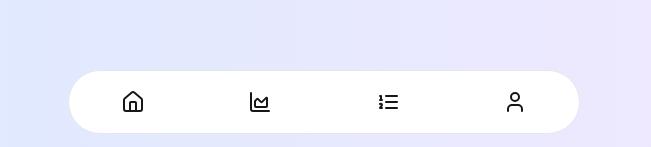
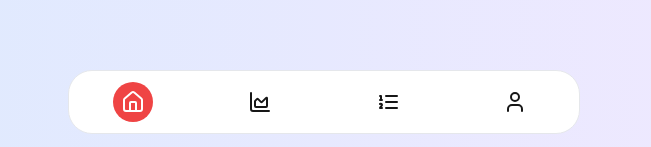
Before and after one commit to eatalay13/book_tracker, a Next.js app: page / in a window 1280 px wide. Shown: the part 650-797 px from the top of the page, without its empty margins (316-967 px from the left). Built offline with nearby package versions, Linux system fonts and the light colour scheme.

Commit message:
Refactor BottomNavigation to use BottomNavigationItem component

```diff
--- a/src/components/BottomNavigation.tsx
+++ b/src/components/BottomNavigation.tsx
@@ -1,38 +1,14 @@
 import { ChartArea, Home, ListOrdered, User } from "lucide-react";
-import Link from "next/link";
+import BottomNavigationItem from "./BottomNavigationItem";
 
 function BottomNavigation() {
   return (
-    <div className="fixed bottom-4 left-1/2 z-50 h-16 w-full max-w-lg -translate-x-1/2 rounded-full border border-gray-200 bg-white dark:border-gray-600 dark:bg-gray-700">
+    <div className="fixed bottom-4 left-1/2 z-50 h-16 w-full max-w-lg -translate-x-1/2 rounded-3xl border border-gray-200 bg-white dark:border-gray-600 dark:bg-gray-700">
       <div className="mx-auto flex h-full max-w-lg grid-cols-5 justify-around">
-        <Link
-          href="/"
-          className="group inline-flex flex-col items-center justify-center rounded-s-full px-5 hover:bg-gray-50 dark:hover:bg-gray-800"
-        >
-          <Home />
-          <span className="sr-only">Anasayfa</span>
-        </Link>
-        <Link
-          href="/report"
-          className="group inline-flex flex-col items-center justify-center px-5 hover:bg-gray-50 dark:hover:bg-gray-800"
-        >
-          <ChartArea />
-          <span className="sr-only">Raporlar</span>
-        </Link>
-        <Link
-          href="/leaderboard"
-          className="group inline-flex flex-col items-center justify-center px-5 hover:bg-gray-50 dark:hover:bg-gray-800"
-        >
-          <ListOrdered />
-          <span className="sr-only">Okuma Sıralaması</span>
-        </Link>
-        <Link
-          href="/profile"
-          className="group inline-flex flex-col items-center justify-center rounded-e-full px-5 hover:bg-gray-50 dark:hover:bg-gray-800"
-        >
-          <User />
-          <span className="sr-only">Profile</span>
-        </Link>
+        <BottomNavigationItem href="/" icon={<Home />} />
+        <BottomNavigationItem href="/report" icon={<ChartArea />} />
+        <BottomNavigationItem href="/leaderboard" icon={<ListOrdered />} />
+        <BottomNavigationItem href="/profile" icon={<User />} />
       </div>
     </div>
   );
--- /dev/null
+++ b/src/components/BottomNavigationItem.tsx
@@ -0,0 +1,34 @@
+"use client";
+
+import clsx from "clsx";
+import Link from "next/link";
+import { usePathname } from "next/navigation";
+
+interface BottomNavigationItemProps {
+  icon: React.ReactNode;
+  href: string;
+}
+
+function BottomNavigationItem(props: BottomNavigationItemProps) {
+  const pathname = usePathname();
+
+  return (
+    <Link
+      href={props.href}
+      className="group inline-flex flex-col items-center justify-center transition duration-200"
+    >
+      <div
+        className={clsx(
+          "rounded-full p-2",
+          pathname === props.href
+            ? "bg-red-500 text-white dark:bg-red-700"
+            : "bg-transparent",
+        )}
+      >
+        {props.icon}
+      </div>
+    </Link>
+  );
+}
+
+export default BottomNavigationItem;
```
